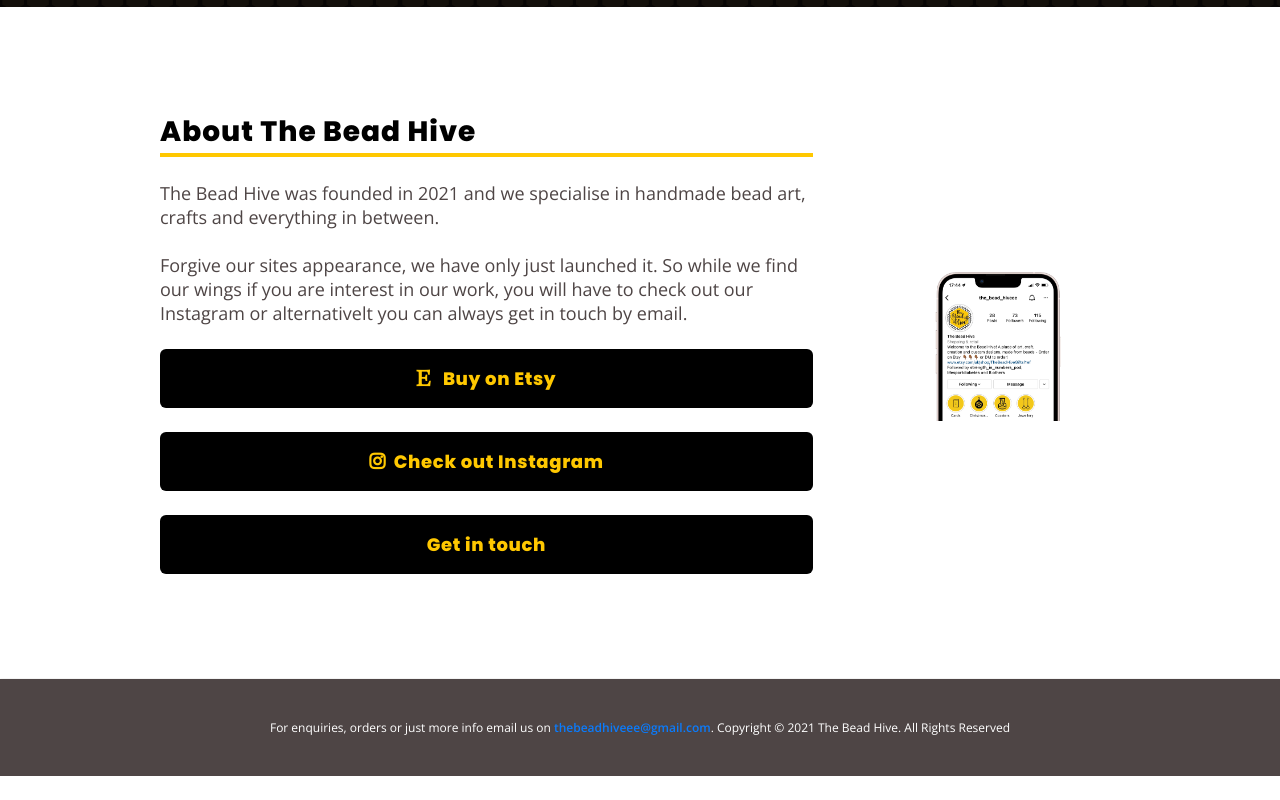
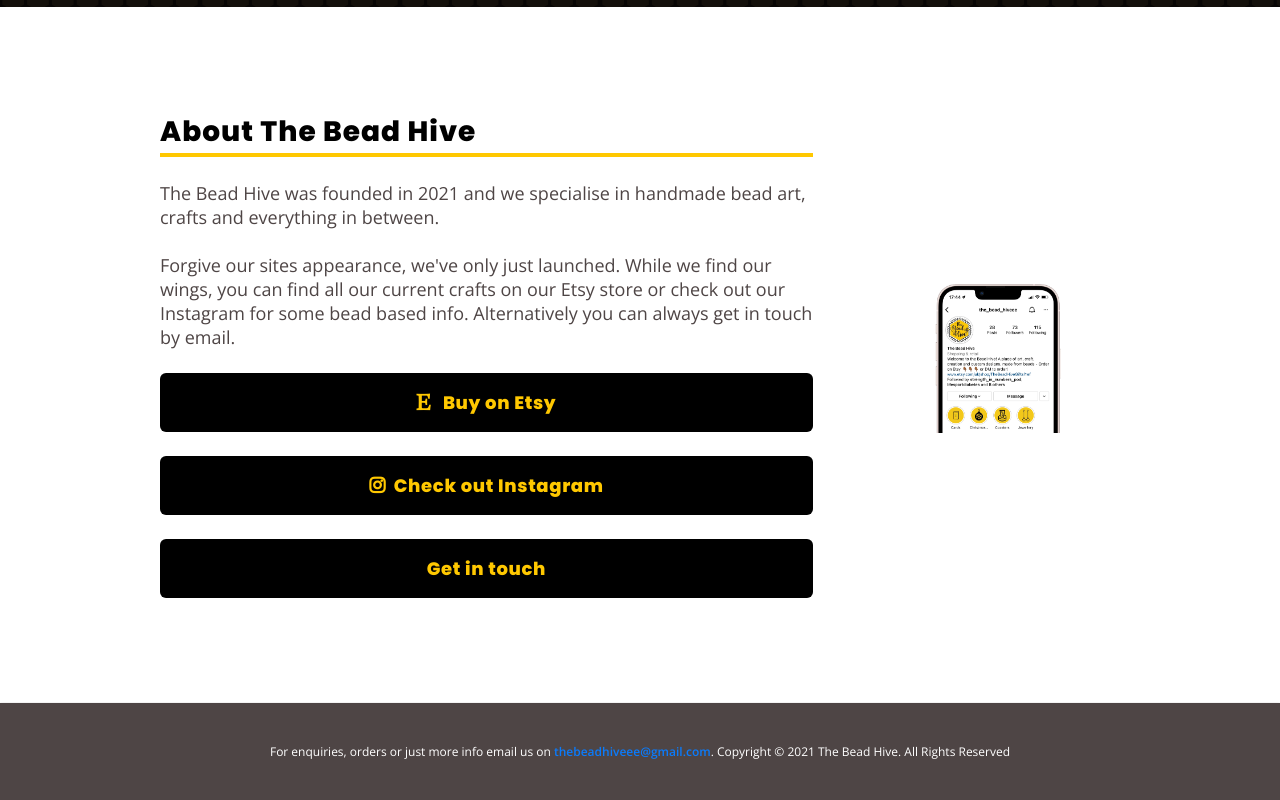
Before and after one commit to iamwillgray/thebeadhive, a plain HTML site: page index.html in a window 1280 px wide. Shown: the part 725-1525 px from the top of the page. Before the commit the page ends 1501 px from the top, so only its background shows below. Drawn offline with nearby package versions, Linux system fonts and the light colour scheme; some packages are replaced by stand-ins of ours; a script that the page names is missing.

Commit message:
Update and rename home.html to index.html

```diff
--- a/home.html
+++ b/index.html
@@ -116,7 +116,7 @@
 
               <br>
               <br>
-              Forgive our sites appearance, we have only just launched it. So while we find our wings if you are interest in our work, you will have to check out our Instagram or alternativelt you can always get in touch by email.</p>
+              Forgive our sites appearance, we've only just launched. While we find our wings, you can find all our current crafts on our Etsy store or check out our Instagram for some bead based info. Alternatively you can always get in touch by email.</p>
 
             <div style="width:100%; display:flex; flex-direction: column;">
             <a class="button-lg" href="https://www.etsy.com/uk/shop/TheBeadHiveGifts?ref=seller-platform-mcnav"><i class="fab fa-etsy"></i>&nbsp;&nbsp; Buy on Etsy</a>
```
